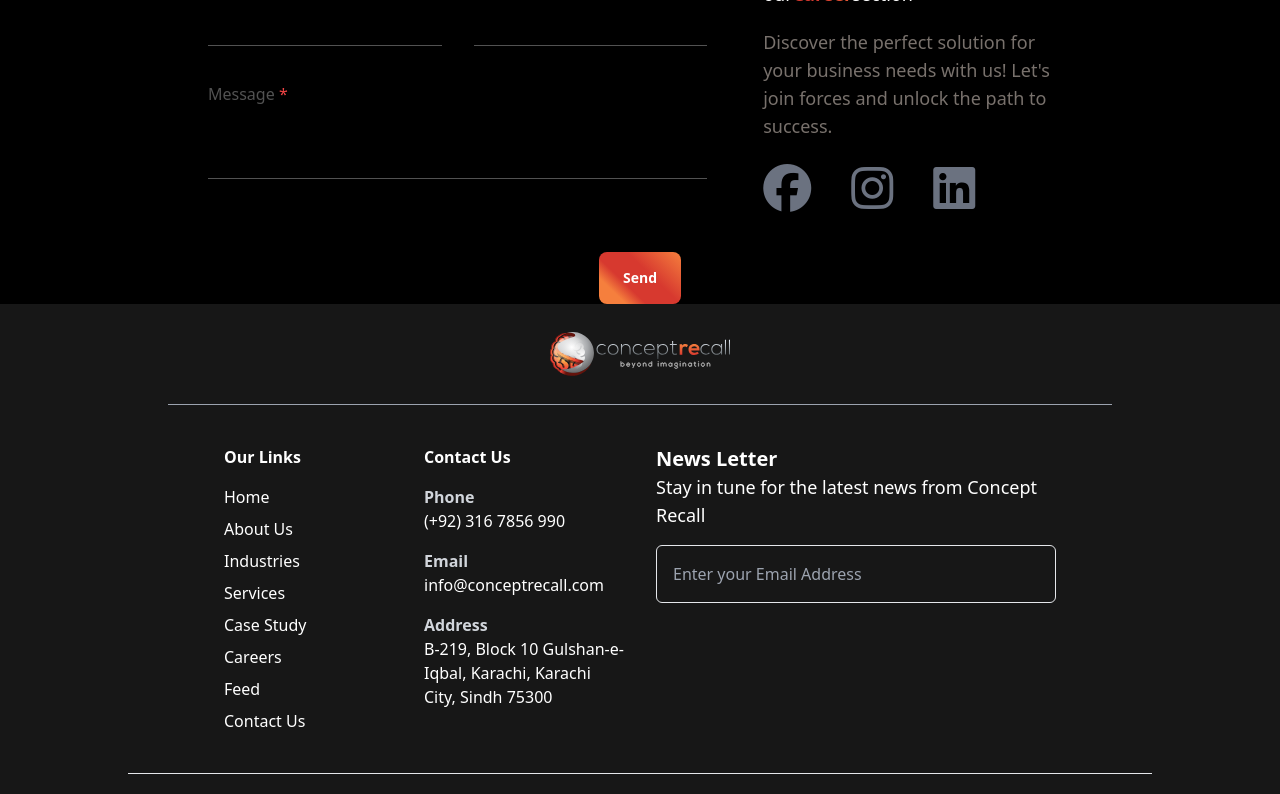
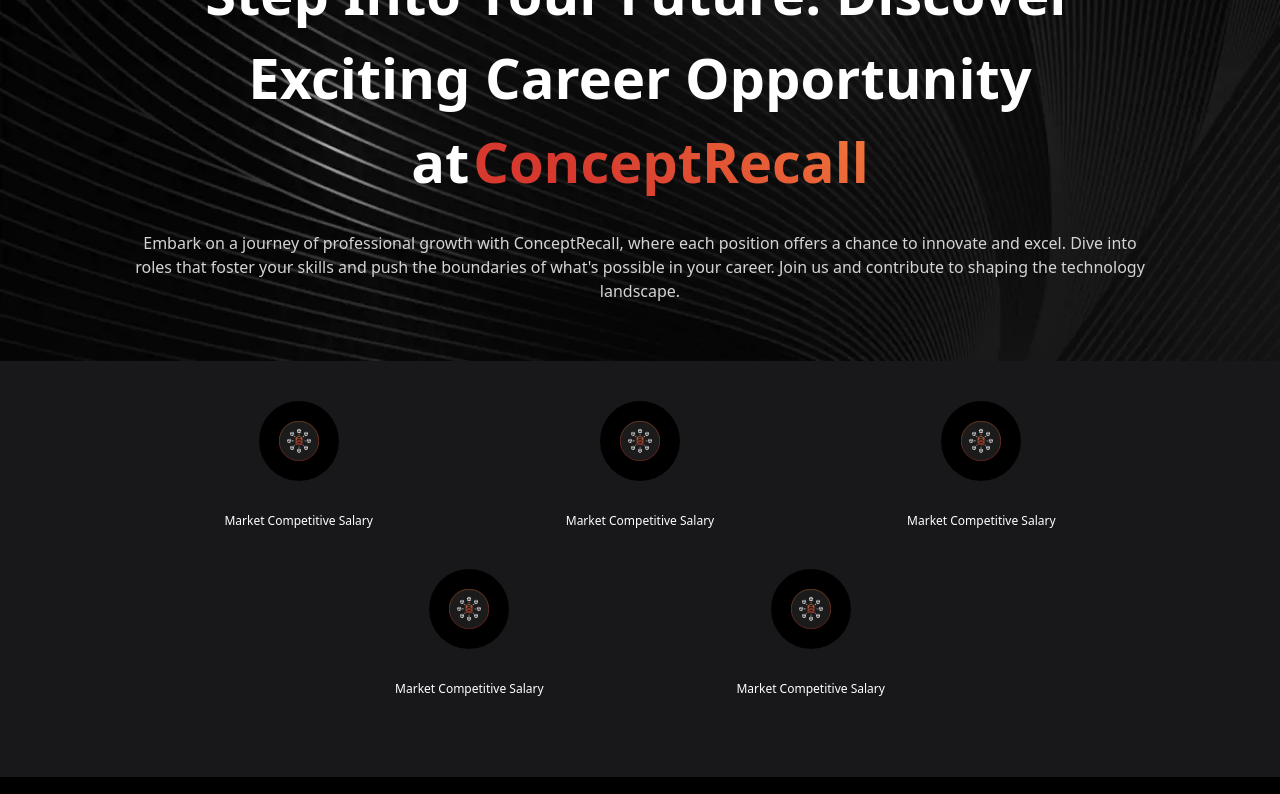
Before and after one commit to Muzamilkhan110/CR-Clone, a Next.js app: page /careers in a window 1280 px wide. Shown: the part 440-1234 px from the top of the page. Built offline with nearby package versions, Linux system fonts and the light colour scheme.

Commit message:
cr benefits cards

```diff
--- a/app/careers/page.tsx
+++ b/app/careers/page.tsx
@@ -1,12 +1,18 @@
-import React from "react"
-import FormWithGrid from "@/components/label/Label"
-import Heading from "@/components/component-heading/Heading"
-const careers = () =>{
-  return(
+import React from "react";
+import FormWithGrid from "@/components/label/Label";
+import Heading from "@/components/component-heading/Heading";
+import CareersBanner from "@/pages/Detail-Careers/CareersBanner";
+import Benefit from "@/pages/Detail-Careers/Benefit";
+const careers = () => {
+  return (
     <main className="bg-black">
-      <Heading tittle="Contact" dynamic="Us" />
-      <FormWithGrid />
+      <CareersBanner />
+      <Benefit />
+      <div className="py-6">
+        <Heading tittle="Contact" dynamic="Us" />
+        <FormWithGrid />
+      </div>
     </main>
-  )
-}
-export default careers
+  );
+};
+export default careers;
--- /dev/null
+++ b/app/data/CareersData/page.ts
@@ -0,0 +1,27 @@
+export const CareerData = [
+  {
+    imageSrc: "/Big-Data.svg",
+    imageAlt: "Big-Data.svg",
+    text: "Market Competitive Salary",
+  },
+  {
+    imageSrc: "/Big-Data.svg",
+    imageAlt: "Big-Data.svg",
+    text: "Market Competitive Salary",
+  },
+  {
+    imageSrc: "/Big-Data.svg",
+    imageAlt: "Big-Data.svg",
+    text: "Market Competitive Salary",
+  },
+  {
+    imageSrc: "/Big-Data.svg",
+    imageAlt: "Big-Data.svg",
+    text: "Market Competitive Salary",
+  },
+  {
+    imageSrc: "/Big-Data.svg",
+    imageAlt: "Big-Data.svg",
+    text: "Market Competitive Salary",
+  },
+];
--- /dev/null
+++ b/components/CareerCR/CareerCR.tsx
@@ -0,0 +1,30 @@
+import { StaticImport } from "next/dist/shared/lib/get-img-props";
+import React from "react";
+import Image from "next/image";
+interface CareerCRProps {
+  imageSrc: string | StaticImport;
+  imageAlt: string;
+  text?: string;
+}
+
+const CareerCR: React.FC<CareerCRProps> = ({ imageSrc, imageAlt, text }) => {
+  return (
+    <div className="flex justify-center">
+      <div className="flex flex-col justify-center items-center pb-10 max-sm:w-[70%]">
+        <div className="bg-black p-5 rounded-full">
+          <Image
+            className=""
+            src={imageSrc}
+            alt={imageAlt}
+            width={40}
+            height={20}
+          />
+        </div>
+        <div className="pt-8 text-center">
+          <p className="text-white text-xs">{text}</p>
+        </div>
+      </div>
+    </div>
+  );
+};
+export default CareerCR;
--- /dev/null
+++ b/pages/Detail-Careers/Benefit.tsx
@@ -0,0 +1,27 @@
+"use client";
+import React from "react";
+import CareerCR from "@/components/CareerCR/CareerCR";
+import { CareerData } from "@/app/data/CareersData/page";
+
+const Benefit = () => {
+  return (
+    <div className="bg-zinc-900 py-10">
+      <div className="container-custom m-auto">
+        <div className=" flex flex-wrap justify-center items-center ">
+          {CareerData.map((data, index) => (
+            <div key={index}  className="w-1/2 lg:w-1/3">
+              <CareerCR
+                imageSrc={data.imageSrc}
+                imageAlt={data.imageAlt}
+                text={data.text}
+              />
+            </div>
+          ))}
+
+        </div>
+      </div>
+    </div>
+  );
+};
+
+export default Benefit;
--- /dev/null
+++ b/pages/Detail-Careers/CareersBanner.tsx
@@ -0,0 +1,30 @@
+import React from "react";
+
+const CareersBanner = () => {
+  return (
+    <section
+      className="bg-cover h-[calc(100vh-83px)] max-sm:pb-11 max-lg:h-[calc(100vh-66px)] max-sm:h-[max-content] bg-black bg-opacity-30"
+      style={{ backgroundImage: "url('/CaseStudy.webp')" }}
+    >
+      <div className="container-custom m-auto h-full">
+        <div className="">
+          <div className="text-white font-bold text-[22px] md:text-[34px] xl:text-[56px] text-center py-7 md:pt-[20%] lg:pt-[30%]">
+            Step Into Your Future: Discover Exciting Career Opportunity at
+            <span className="useclass ml-1">ConceptRecall</span>
+          </div>
+          <div className="text-center">
+            <p className="text-sm md:text-base text-neutral-300 pb-5">
+              Embark on a journey of professional growth with ConceptRecall,
+              where each position offers a chance to innovate and excel. Dive
+              into roles that foster your skills and push the boundaries of
+              what's possible in your career. Join us and contribute to shaping
+              the technology landscape.
+            </p>
+          </div>
+        </div>
+      </div>
+    </section>
+  );
+};
+
+export default CareersBanner;
```
